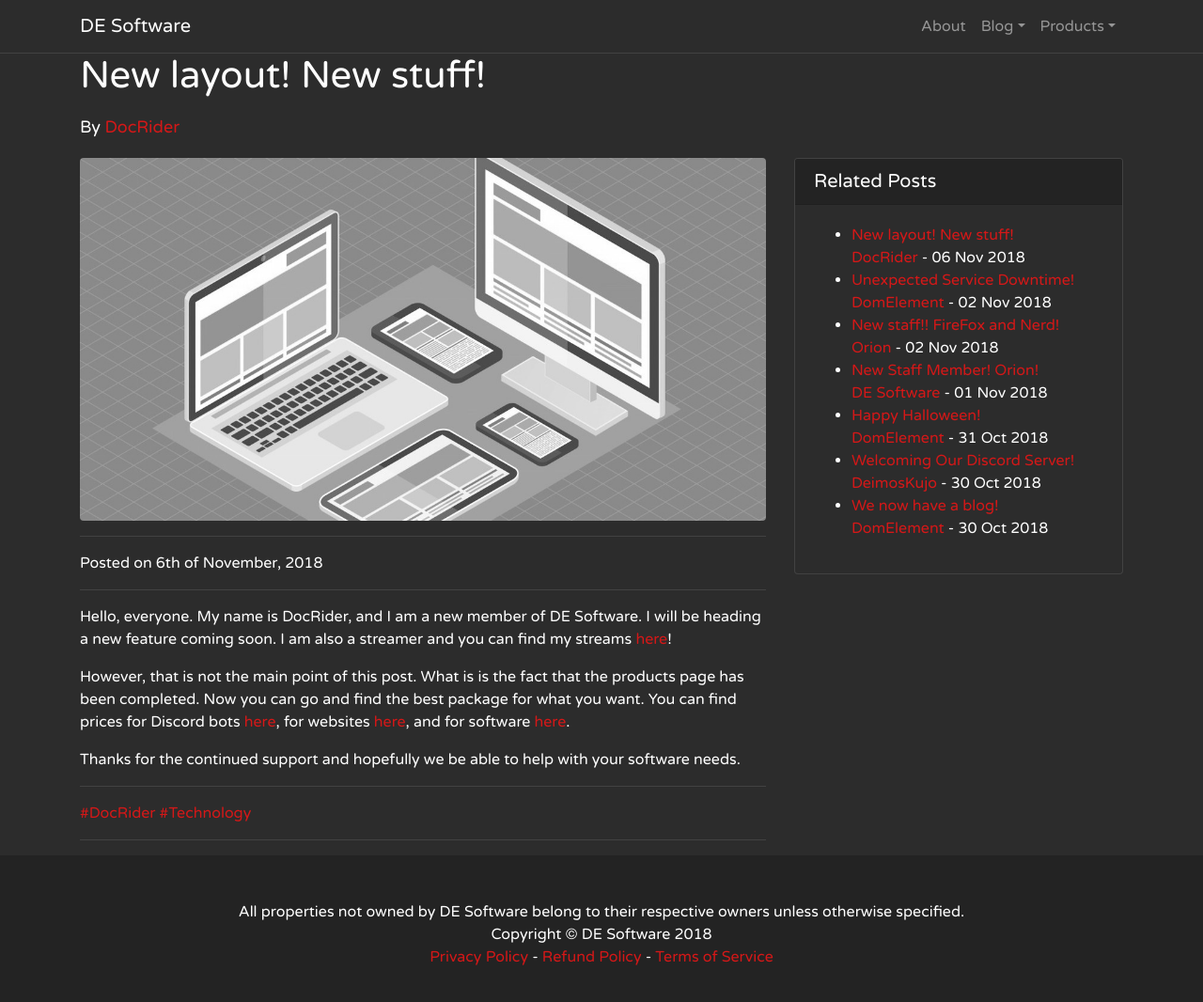
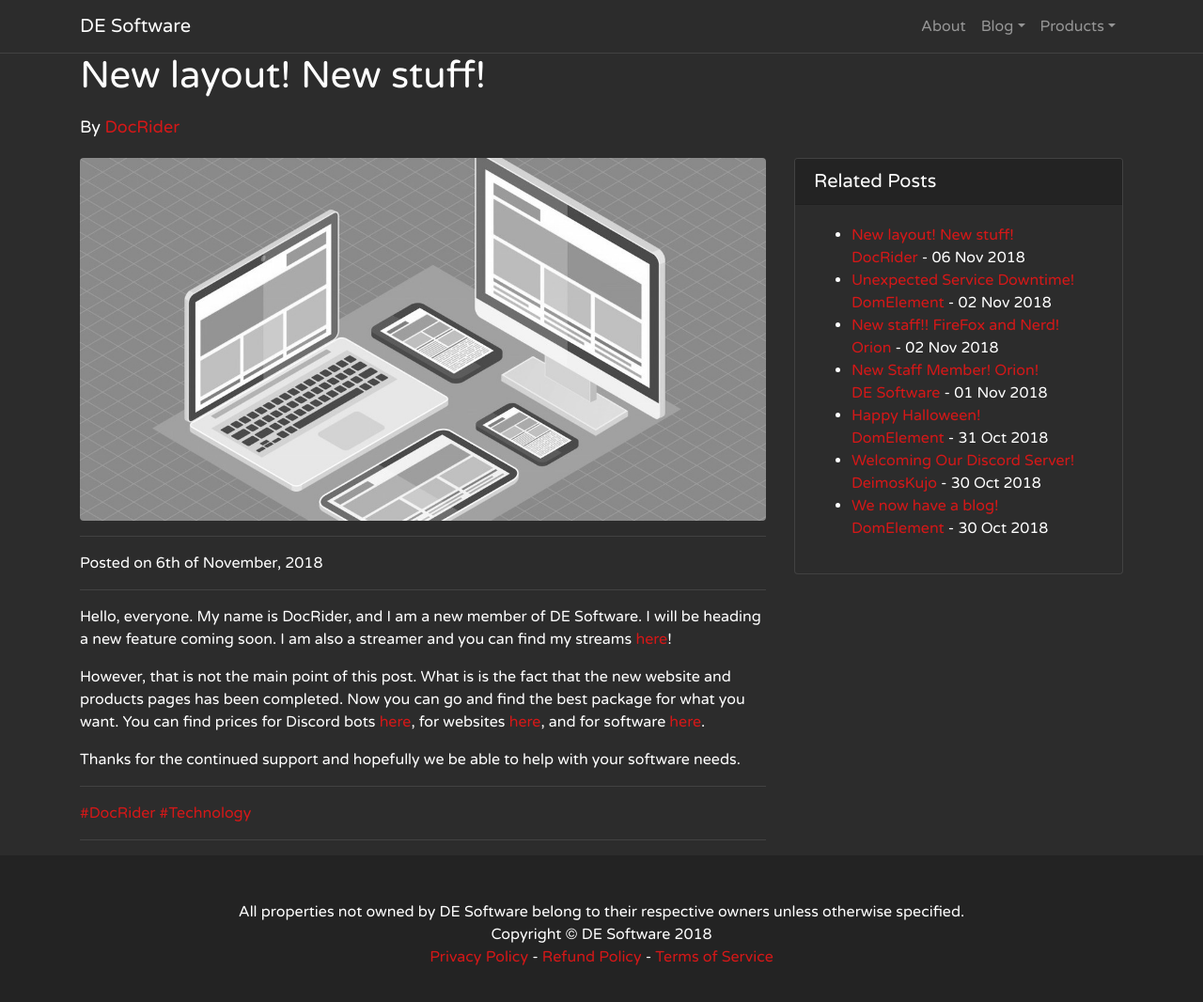
Before and after one commit to de-software/de-software.github.io, a Jekyll site: the page built from _posts/2018-11-06-new-layout-new-stuff.md, in a window 1280 px wide and 1078 px high. Shown: the top 1066 px of the window at 94% size. Built offline with Jekyll 4.4.1, drawn with Linux system fonts in a browser that asks for light colours.

Commit message:
Update 2018-11-06-new-layout-new-stuff.md

```diff
--- a/_posts/2018-11-06-new-layout-new-stuff.md
+++ b/_posts/2018-11-06-new-layout-new-stuff.md
@@ -10,6 +10,6 @@ tags: [DocRider, Technology]
 
 Hello, everyone. My name is DocRider, and I am a new member of DE Software. I will be heading a new feature coming soon. I am also a streamer and you can find my streams [here](https://twitch.tv/doc_rider)!
 
-However, that is not the main point of this post. What is is the fact that the products page has been completed. Now you can go and find the best package for what you want. You can find prices for Discord bots [here](https://de-software.github.io/bot-pricing.html), for websites [here](https://de-software.github.io/web-pricing.html), and for software [here](https://de-software.github.io/app-pricing.html).
+However, that is not the main point of this post. What is is the fact that the new website and products pages has been completed. Now you can go and find the best package for what you want. You can find prices for Discord bots [here](https://de-software.github.io/bot-pricing.html), for websites [here](https://de-software.github.io/web-pricing.html), and for software [here](https://de-software.github.io/app-pricing.html).
 
 Thanks for the continued support and hopefully we be able to help with your software needs.
```
